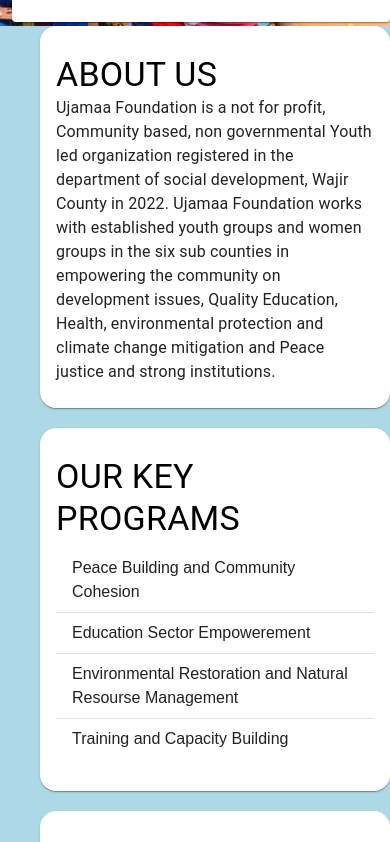
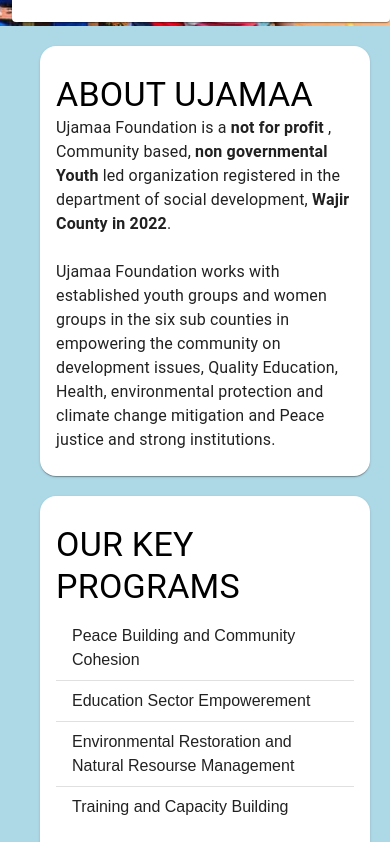
Before and after one commit to ahmednule/Ujamaa-Foundation, a Next.js app: page / in a window 390 px wide. Shown: the part 8252-9094 px from the top of the page. Built offline with nearby package versions, Linux system fonts and the light colour scheme.

Commit message:
feature: styled the footer cards betterso that it can be responsive in all other pages

```diff
--- a/src/components/Footer.jsx
+++ b/src/components/Footer.jsx
@@ -6,22 +6,24 @@ export default function Footer(){
     return (
         <>
         <div className="bg-[#ADD8E6] grid grid-cols-1 lg:grid-cols-3 md:grid-cols-2" >
-
-        <Card className="max-w-96 max-h-50 " sx={{marginLeft:"40px",  borderRadius:"16px"}} >
+        <Card className="max-w-96 max-h-50 " sx={{marginLeft:"40px",marginTop:"20px", borderRadius:"16px", marginRight:"20px"}} >
             <CardContent className="mt-3">
             <Typography variant="h4" color="black">
-                    ABOUT US
+                   ABOUT UJAMAA
                 </Typography>
-                <Typography variant="body1" className="text-balance">
-                Ujamaa Foundation is a not for profit, Community based, non governmental Youth led
-organization registered in the department of social development, Wajir County in 2022.
-Ujamaa Foundation works with established youth groups and women groups in the six sub
-counties in empowering the community on development issues, Quality Education, Health,
-environmental protection and climate change mitigation and Peace justice and strong institutions.
-                </Typography>
+               <Typography variant="body1">
+               Ujamaa Foundation is a <b>not for profit </b>, Community based, <strong>non governmental Youth</strong> led
+               organization registered in the department of social development, <strong>Wajir County in 2022</strong>.
+               <br/>
+               <br/>
+               Ujamaa Foundation works with established youth groups and women groups in the six sub
+                counties in empowering the community on development issues, Quality Education, Health,
+                environmental protection and climate change mitigation and Peace justice and strong institutions.
+               </Typography>
                 </CardContent>
         </Card>
-        <Card className="max-w-96 max-h-50 " sx={{marginLeft:"40px",marginTop:"20px", borderRadius:"16px"}} >
+
+        <Card className="max-w-96 max-h-50 " sx={{marginLeft:"40px",marginTop:"20px", borderRadius:"16px", marginRight:"20px"}} >
             <CardContent className="mt-3">
             <Typography variant="h4" color="black">
                     OUR KEY PROGRAMS
@@ -45,7 +47,7 @@ environmental protection and climate change mitigation and Peace justice and str
                 </List>
                 </CardContent>
         </Card>
-        <Card className="max-w-96 max-h-50 " sx={{marginLeft:"40px",marginTop:"20px", borderRadius:"16px"}} >
+        <Card className="max-w-96 max-h-50 " sx={{marginLeft:"40px",marginTop:"20px", borderRadius:"16px", marginRight:"20px", marginBottom:"20px"}} >
             <CardContent className="mt-3">
             <Typography variant="h4" color="black">
                    CONTACT INFOMATION
```
